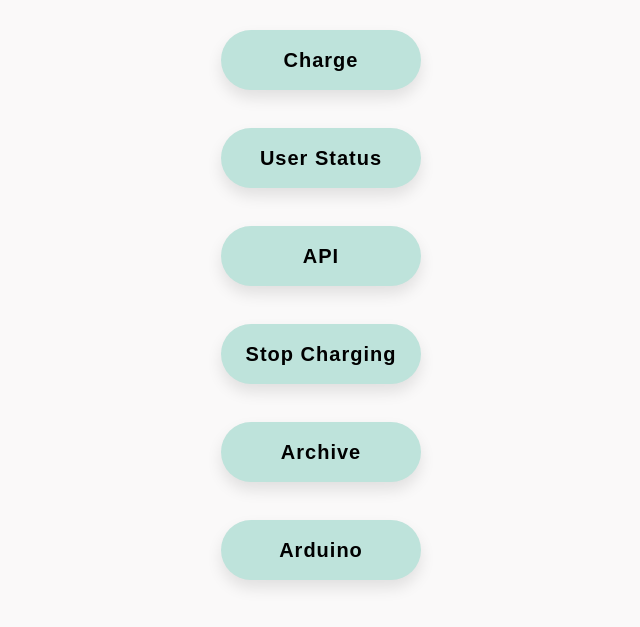
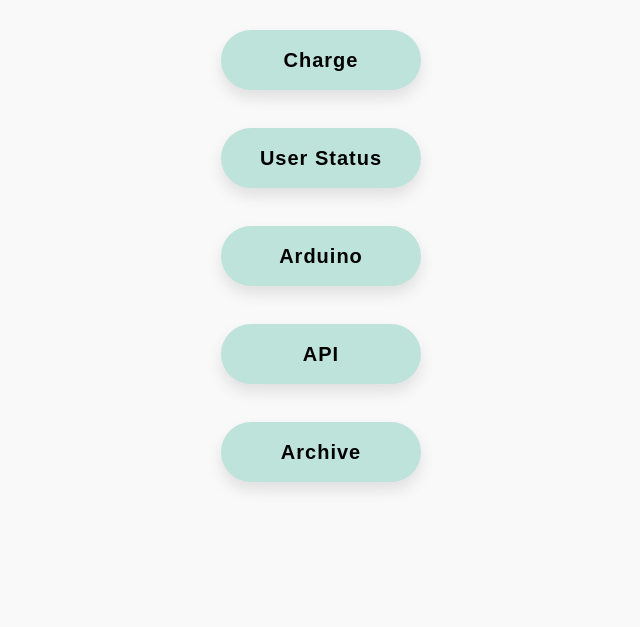
Before and after one commit to seonghyun26/hanjun_2021, a website: page public/index.html in a window 1280 px wide. Shown: the part 155-782 px from the top of the page, without its empty margins (319-959 px from the left). Drawn offline with Linux system fonts and the light colour scheme.

Commit message:
minor fix(menu)

```diff
--- a/public/index.html
+++ b/public/index.html
@@ -19,13 +19,12 @@
       <br><br>
       <button class="button" onClick="location.href='/user'">User Status</button>
       <br><br>
+      <button class="button" onClick="location.href='/arduino'"">Arduino</button>
+      <br><br>
       <button class="button" onClick="location.href='/apiInfo'"">API</button>
       <br><br>
-      <button class="button" onClick="location.href='/stop'"">Stop Charging</button>
-      <br><br>
       <button class="button" onClick="location.href='/archive'"">Archive</button>
-      <br><br>
-      <button class="button" onClick="location.href='/arduino'"">Arduino</button>
+
     </div>
 
   </body>
```
